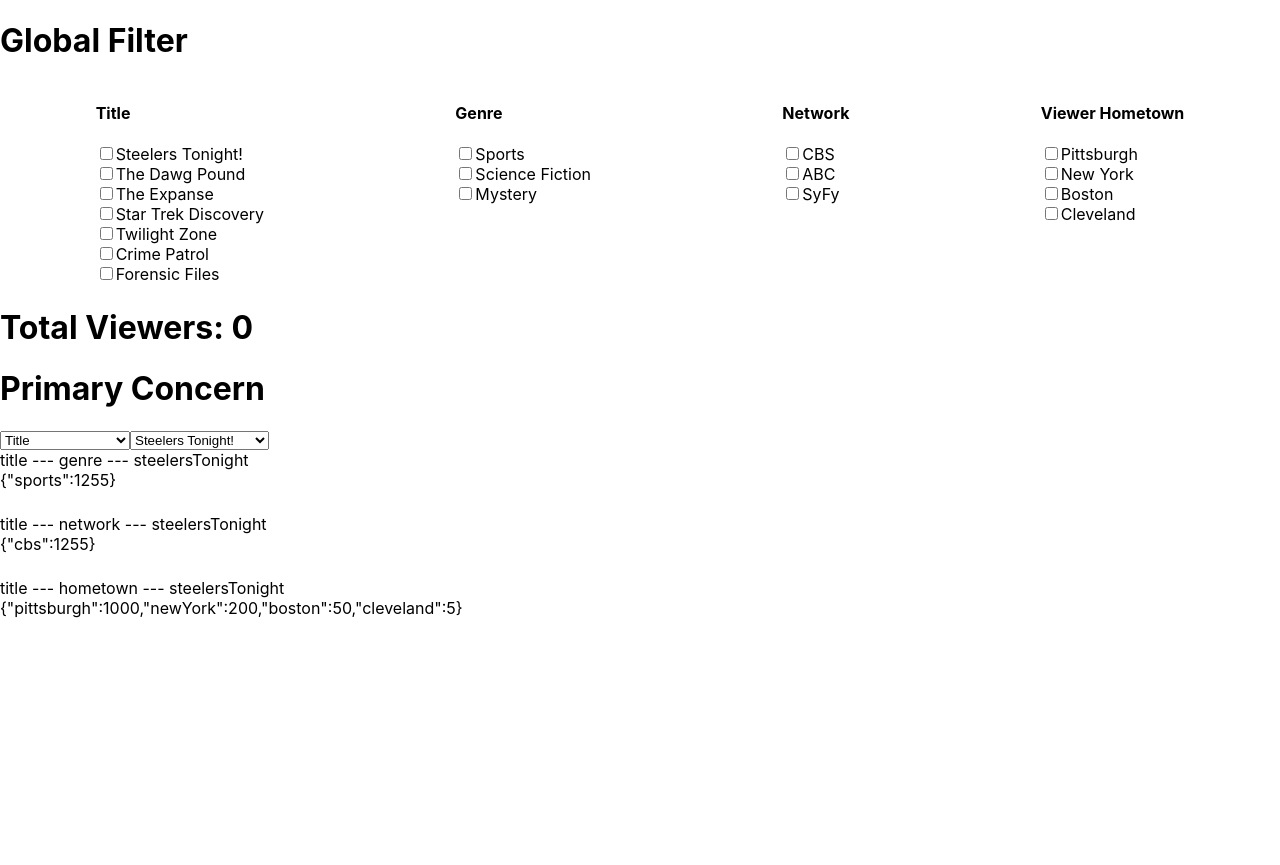
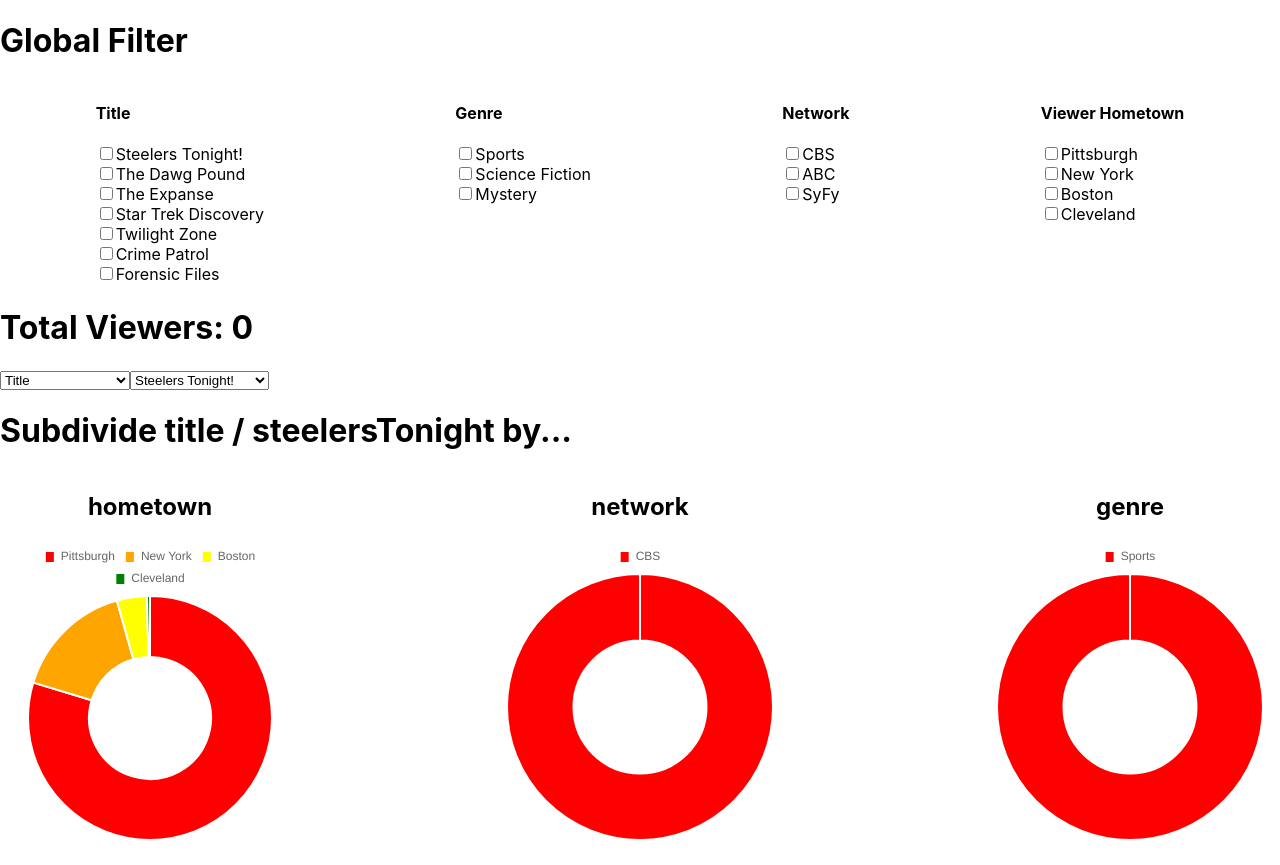
Before and after one commit to bh247484/data-viz-exercise, a React (Create React App) app: page / in a window 1280 px wide. Before the commit the page ends 800 px from the top, so only its background shows below. Built offline with nearby package versions, Linux system fonts and the light colour scheme.

Commit message:
Add charting library and donut charts

```diff
--- a/package.json
+++ b/package.json
@@ -6,7 +6,9 @@
     "@testing-library/jest-dom": "^5.11.4",
     "@testing-library/react": "^11.1.0",
     "@testing-library/user-event": "^12.1.10",
+    "chart.js": "^3.4.1",
     "react": "^17.0.2",
+    "react-chartjs-2": "^3.0.3",
     "react-dom": "^17.0.2",
     "react-scripts": "4.0.3",
     "web-vitals": "^1.0.1"
--- a/src/components/SubChart.jsx
+++ b/src/components/SubChart.jsx
@@ -1,4 +1,5 @@
 import React from 'react'
+import { Doughnut } from 'react-chartjs-2'
 const jsonData = require('../data.json')
 
 const SubChart = ({ parentCategory, categoryKey, chartCategory }) => {
@@ -11,10 +12,43 @@ const SubChart = ({ parentCategory, categoryKey, chartCategory }) => {
       chartData[row[chartCategory]] = row.numViewers
     }
   })
+  console.log(Object.values(chartData))
+
+
+  const formattedLabels = Object.keys(chartData).map((label) => {
+    return label.replace(/([A-Z])/g, ' $1').replace(/^./, function(str){ return str.toUpperCase(); })
+    // if(label.length === 3) {
+    //   label.toLocaleUpperCase()
+    // }
+  })
+
+  const data = {
+    labels: formattedLabels.map(label => label.length === 3 ? label.toUpperCase() : label),
+    datasets: [{
+      label: 'Test',
+      data: Object.values(chartData),
+      backgroundColor: ['red', 'orange', 'yellow', 'green', 'blue', 'indigo', 'violet'],
+      hoverOffset: 4
+    }]
+  }
   return (
-    <div style={{marginBottom: '24px'}}>
-      {parentCategory} --- {chartCategory} --- {categoryKey}
-      <div>{JSON.stringify(chartData)}</div>
+    <div style={{ marginBottom: '24px' }}>
+      <h2 style={{ textAlign: 'center' }}>{chartCategory}</h2>
+      <div style={{ width: '300px' }}>
+        <Doughnut
+            data={data}
+            options={{
+              plugins: {
+                legend: {
+                  position: 'top',
+                  labels: {
+                    boxWidth: 10,
+                  }
+                }
+              }
+            }}
+        />
+      </div>
     </div>
   )
 }
--- a/src/components/SubSlices.jsx
+++ b/src/components/SubSlices.jsx
@@ -4,7 +4,7 @@ import SubChart from './SubChart.jsx'
 const SubSlices = () => {
   const [category, setCategory] = useState('title')
   const [categoryKey, setCategoryKey] = useState('steelersTonight')
-  const subOptions = ['title', 'genre', 'network', 'hometown']
+  const subOptions = ['hometown', 'title', 'network', 'genre']
   const initSubs = {
     title: 'steelersTonight',
     genre: 'sports',
@@ -60,7 +60,6 @@ const SubSlices = () => {
   }
   return (
     <div>
-      <h1>Primary Concern</h1>
       <select name="concerns" onChange={(e)=> { setCategory(e.target.value); setCategoryKey(initSubs[e.target.value])}} value={category}>
           <option value="title">Title</option>
           <option value="genre">Genre</option>
@@ -68,6 +67,8 @@ const SubSlices = () => {
           <option value="hometown">Viewer Hometown</option>
       </select>
       {SubSelect}
+      <h1>Subdivide {category} / {categoryKey} by...</h1>
+      <div style={{display: 'flex', justifyContent: 'space-between'}}>
         <SubChart
           parentCategory={category}
           categoryKey={categoryKey}
@@ -84,6 +85,7 @@ const SubSlices = () => {
           chartCategory={subOptions.filter(opt => opt !== category)[2]}
         />
       </div>
+    </div>
   )
 }
 
```
Also changed, not shown: 1 other file (tests, documents, lock files or other folders). Lines whose indentation alone changed are shown as unchanged.
